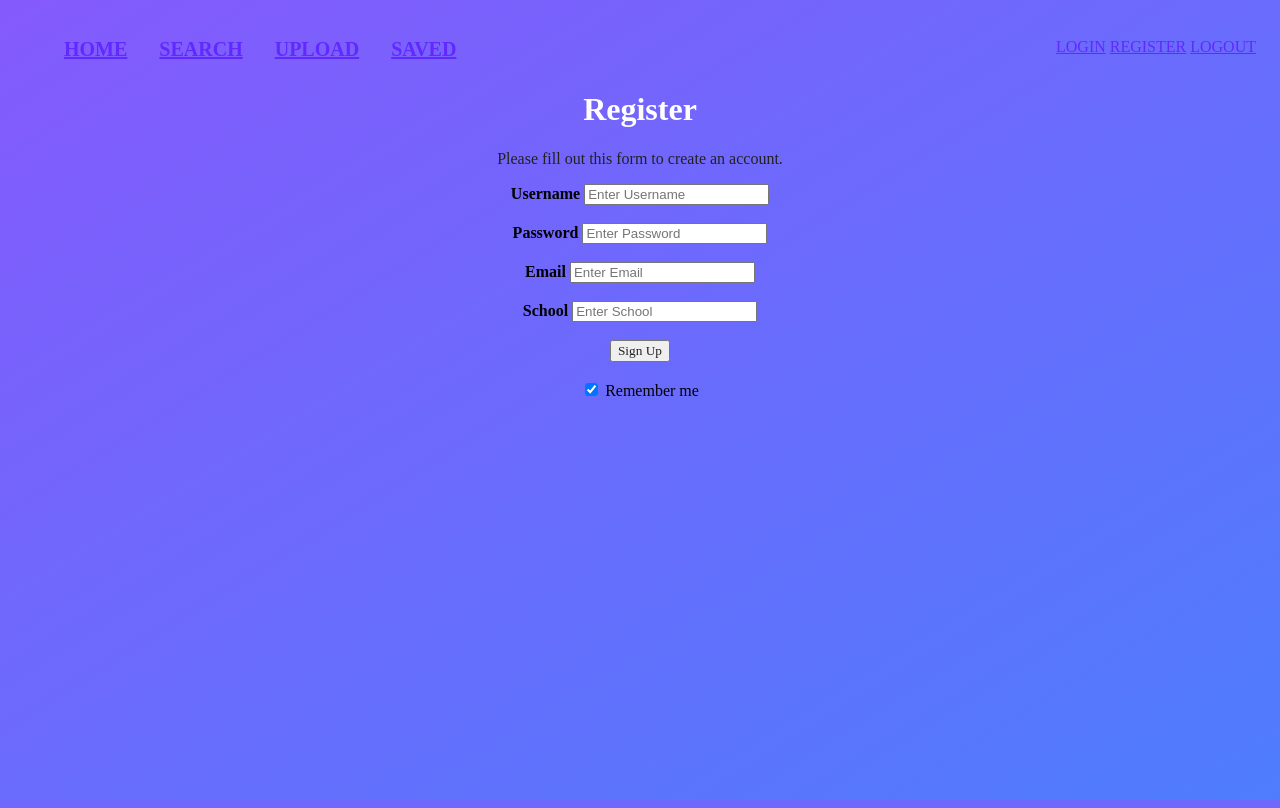
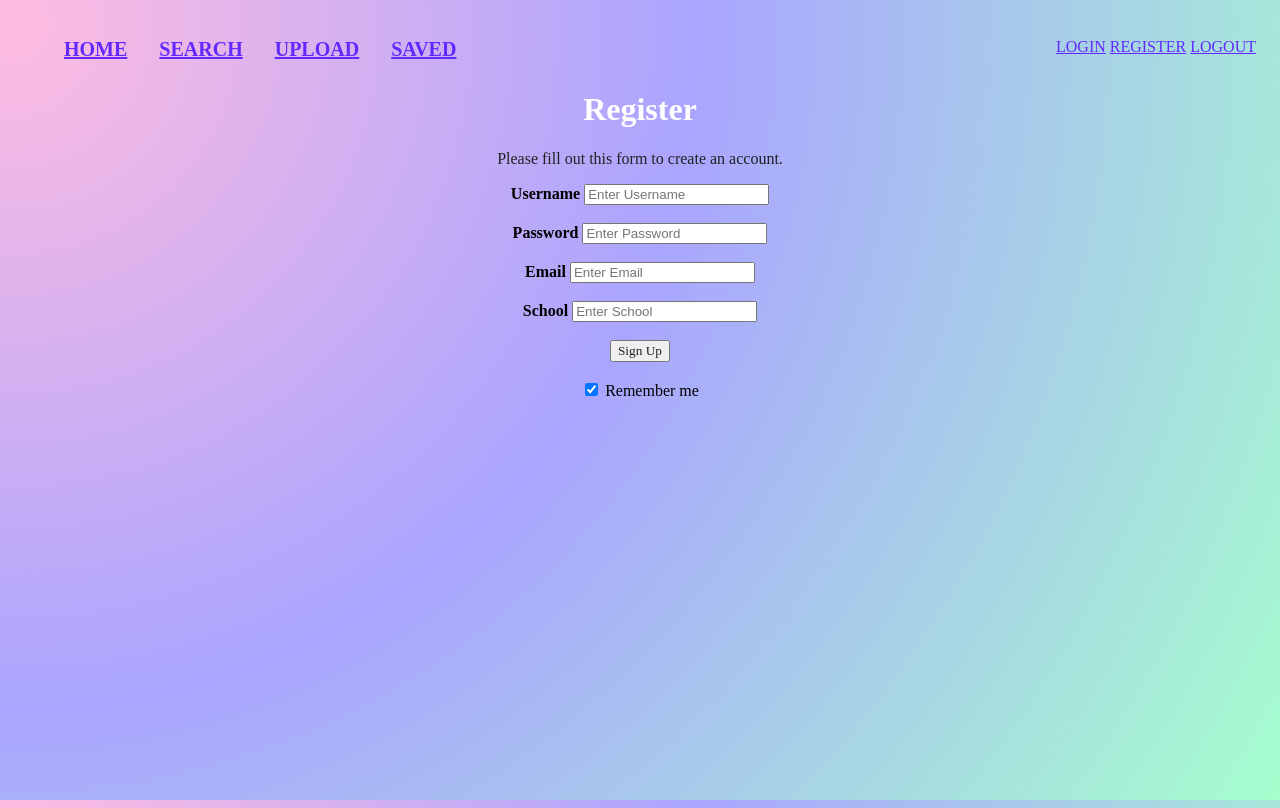
Before and after one commit to abichen/techships, a Flask app: page /register in a window 1280 px wide. Run offline with Flask 2, Linux system fonts and the light colour scheme.

Commit message:
With updated colors

```diff
--- a/beta/static/style.css
+++ b/beta/static/style.css
@@ -15,7 +15,14 @@ HTML {
 }
 
 body{
-    background-image: linear-gradient(to bottom right, #855AFC, #4E7DFC);
+    /* background-image: linear-gradient(to bottom right, #855AFC, #4E7DFC); */
+
+    /* playing around with some other background options: */
+    background-image: radial-gradient( circle farthest-corner at 0.8% 3.1%,  rgba(255,188,224,1) 0%, rgba(170,165,255,1) 46%, rgba(165,255,205,1) 100.2% );
+    height:100%;
+    background-repeat: no-repeat;
+    background-attachment: fixed;
+    /* background-image: linear-gradient(to top, #ebbba7 0%, #cfc7f8 100%); */
 }
 
 a:link{
```
